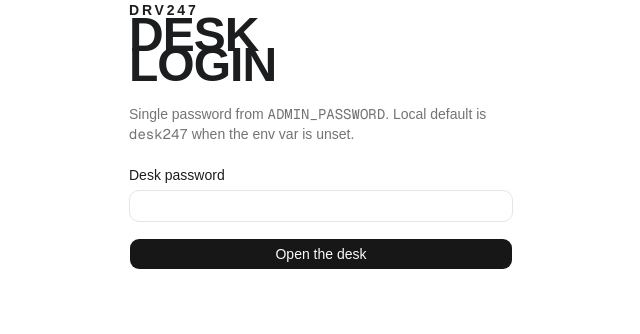
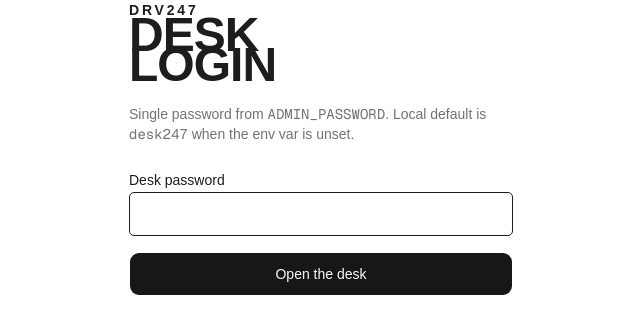
Before and after one commit to CCWILLDRV247/DRV247Editorial, a Next.js app: page /admin/login in a window 1280 px wide. Shown: the top 334 px of the page, without its empty margins (319-959 px from the left). Built offline with nearby package versions, Linux system fonts and the light colour scheme; a web font is replaced by a local one.

Commit message:
Fix admin login field and Figma feature tags
Use a native visible password input so the desk can be signed into, and
stop category tags stretching full-width on hero cards.

Co-authored-by: chris.williams <chris.williams@drv247.com>

```diff
--- a/app/story/[id]/page.tsx
+++ b/app/story/[id]/page.tsx
@@ -22,7 +22,7 @@ export default async function StoryPage({
     <div className="min-h-full bg-white">
       <SiteHeader title={story.category.name} backHref={`/category/${story.category.slug}`} />
       <article className="mx-auto max-w-3xl pb-20">
-        <div className="relative h-[553px] overflow-hidden bg-[#1b1d1f]">
+        <div className="relative h-[553px] w-full overflow-hidden bg-[#1b1d1f] md:rounded-xl">
           <StoryImage src={story.imageUrl} alt="" />
         </div>
         <div className="px-7 pt-10 md:px-8">
--- a/components/admin/login-form.tsx
+++ b/components/admin/login-form.tsx
@@ -3,8 +3,6 @@
 import { useRouter, useSearchParams } from "next/navigation";
 import { useState } from "react";
 import { Button } from "@/components/ui/button";
-import { Input } from "@/components/ui/input";
-import { Label } from "@/components/ui/label";
 
 export function LoginForm() {
   const router = useRouter();
@@ -13,7 +11,7 @@ export function LoginForm() {
   const [error, setError] = useState<string | null>(null);
   const [pending, setPending] = useState(false);
 
-  async function onSubmit(event: React.FormEvent) {
+  async function onSubmit(event: React.FormEvent<HTMLFormElement>) {
     event.preventDefault();
     setPending(true);
     setError(null);
@@ -32,20 +30,24 @@ export function LoginForm() {
   }
 
   return (
-    <form onSubmit={onSubmit} className="space-y-4">
+    <form onSubmit={onSubmit} className="space-y-4" autoComplete="off">
       <div className="space-y-2">
-        <Label htmlFor="password">Desk password</Label>
-        <Input
-          id="password"
+        <label htmlFor="desk-password" className="text-sm font-medium">
+          Desk password
+        </label>
+        <input
+          id="desk-password"
+          name="desk-password"
           type="password"
-          autoComplete="current-password"
+          autoComplete="off"
           value={password}
           onChange={(event) => setPassword(event.target.value)}
           required
+          className="h-11 w-full rounded-[5px] border border-[#1b1d1f] bg-white px-3 text-base text-[#1b1d1f] outline-none focus:ring-2 focus:ring-[#1b1d1f]/20"
         />
       </div>
-      {error ? <p className="text-sm text-destructive">{error}</p> : null}
-      <Button type="submit" className="w-full" disabled={pending}>
+      {error ? <p className="text-sm text-red-600">{error}</p> : null}
+      <Button type="submit" className="h-11 w-full" disabled={pending}>
         {pending ? "Checking…" : "Open the desk"}
       </Button>
     </form>
--- a/components/story-card.tsx
+++ b/components/story-card.tsx
@@ -5,7 +5,7 @@ import { StoryImage } from "./story-image";
 
 export function FeatureTag({ children }: { children: string }) {
   return (
-    <span className="inline-flex items-center rounded-[4px] bg-white px-4 py-1.5 font-display text-lg font-bold uppercase leading-none text-[#1b1d1f]">
+    <span className="inline-flex w-fit self-start items-center rounded-[4px] bg-white px-4 py-1.5 font-display text-lg font-bold uppercase leading-none text-[#1b1d1f]">
       {children}
     </span>
   );
@@ -65,7 +65,7 @@ export function PickCard({ story }: { story: StoryDto }) {
       <div className="relative h-[219px] overflow-hidden rounded-[12px] bg-[#cfcfcf]">
         <StoryImage src={story.imageUrl} alt="" />
         <div className="absolute bottom-4 left-5">
-          <span className="inline-flex items-center rounded-[2.65px] bg-white px-2.5 py-1 font-display text-[12px] font-bold uppercase leading-none text-[#1b1d1f]">
+          <span className="inline-flex w-fit items-center rounded-[2.65px] bg-white px-2.5 py-1 font-display text-[12px] font-bold uppercase leading-none text-[#1b1d1f]">
             {story.category.name}
           </span>
         </div>
```
